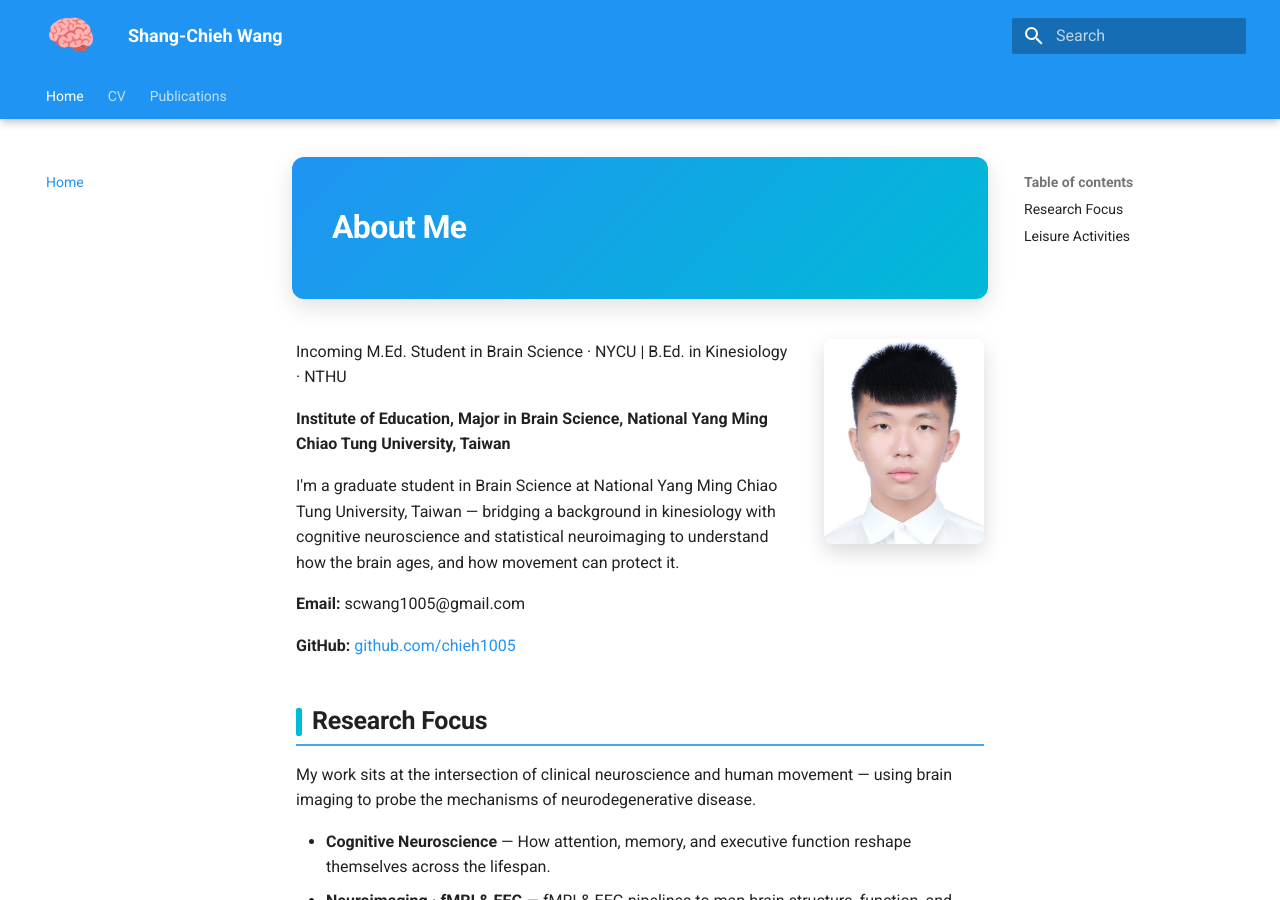
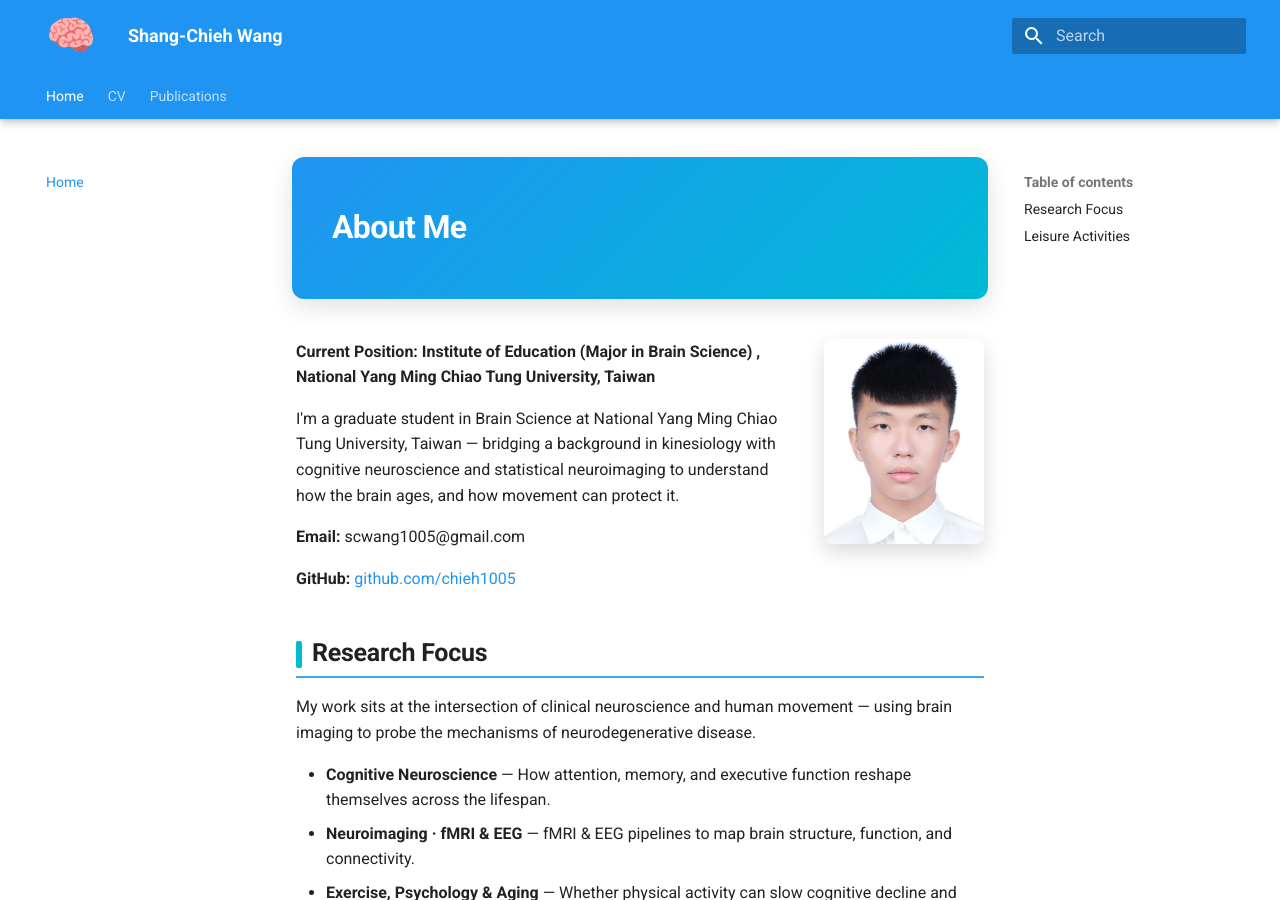
Before and after one commit to chieh1005/chieh1005.github.io, an MkDocs documentation site: the page built from docs/index.md, in a window 1280 px wide and 900 px high. Built offline with MkDocs 1.6.1 and Material for MkDocs 9.7.7, drawn with Linux system fonts in a browser that asks for light colours.

Commit message:
Update index.md

```diff
--- a/docs/index.md
+++ b/docs/index.md
@@ -2,9 +2,7 @@
 
 <img src="assets/images/profile.jpg" alt="Shang-Chieh Wang" style="width:160px;height:auto;border-radius:8px;float:right;margin:0 0 1rem 1.5rem;box-shadow:0 8px 20px rgba(0,0,0,0.15);" loading="lazy">
 
-Incoming M.Ed. Student in Brain Science · NYCU | B.Ed. in Kinesiology · NTHU
-
-**Institute of Education, Major in Brain Science, National Yang Ming Chiao Tung University, Taiwan**
+**Current Position: Institute of Education (Major in Brain Science) , National Yang Ming Chiao Tung University, Taiwan**
 
 I'm a graduate student in Brain Science at National Yang Ming Chiao Tung University, Taiwan — bridging a background in kinesiology with cognitive neuroscience and statistical neuroimaging to understand how the brain ages, and how movement can protect it.
 
```
